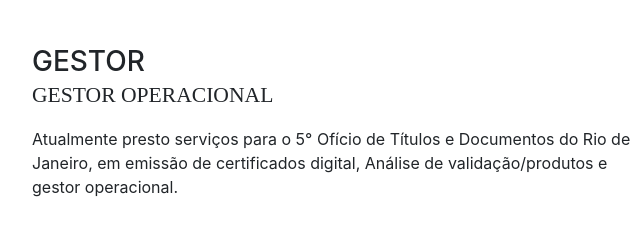
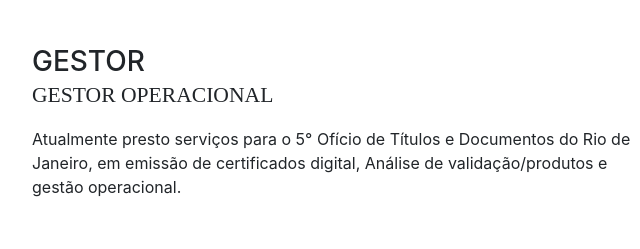
Before and after one commit to whellingtonpaes/whellingtonpaes, a website with bundled scripts: page index.html in a window 1280 px wide. Shown: the part 889-1138 px from the top of the page, 288-928 px from the left. Built offline with nearby package versions, Linux system fonts and the light colour scheme; a web font is replaced by a local one.

Commit message:
update campo sobre

```diff
--- a/index.html
+++ b/index.html
@@ -114,7 +114,7 @@
             <div class="resume-content mr-auto">
               <h3 class="mb-0">Gestor </h3>
               <div class="subheading mb-3">Gestor operacional</div>
-              <p>Atualmente presto serviços para o 5° Ofício de Títulos e Documentos do Rio de Janeiro, em emissão de certificados digital, Análise de validação/produtos e gestor operacional.</p>
+              <p>Atualmente presto serviços para o 5° Ofício de Títulos e Documentos do Rio de Janeiro, em emissão de certificados digital, Análise de validação/produtos e gestão operacional.</p>
             </div>
             <div class="resume-date text-md-right">
               <span class="text-primary">Julho 2012 - Atualmente</span>
```
